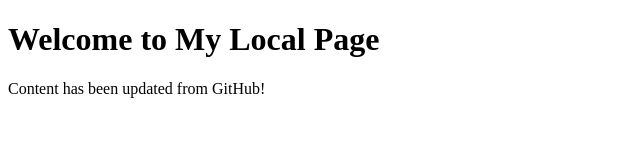
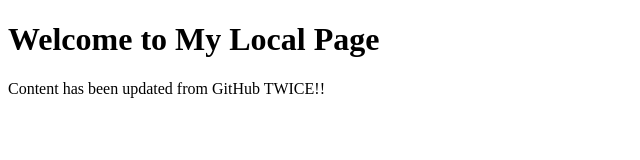
Before and after one commit to fxckxff/docker_cicd, a plain HTML site: page index.html in a window 1280 px wide. Shown: the full height of the page, 0-640 px from the left. Drawn offline with Linux system fonts and the light colour scheme.

Commit message:
trying to edit container from git

```diff
--- a/index.html
+++ b/index.html
@@ -8,6 +8,6 @@
 </head>
 <body>
     <h1>Welcome to My Local Page</h1>
-    <p>Content has been updated from GitHub!</p>
+    <p>Content has been updated from GitHub TWICE!!</p>
 </body>
 </html>
```
